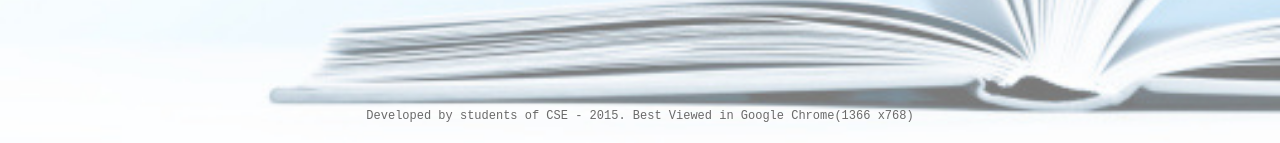
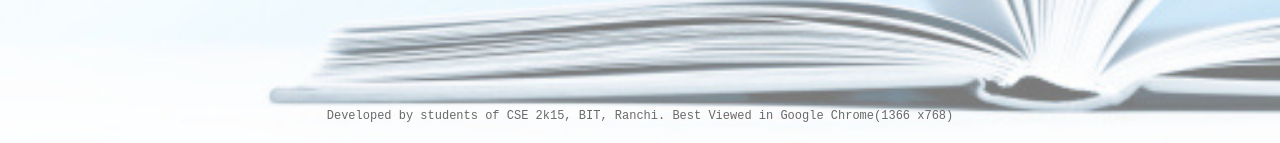
Before and after one commit to sonudoo/bitzoom, a PHP site: page /index.php in a window 1280 px wide. Shown: the part 703-846 px from the top of the page. Run offline with PHP 8.4, Linux system fonts and the light colour scheme; a user stored in the database is signed in.

Commit message:
Update footer.php

```diff
--- a/footer.php
+++ b/footer.php
@@ -1,3 +1,3 @@
 <!-- This is the footer file which contains data about designers, developers etc. The content of this file appears in the footer of the page -->
 <br><br><br><br><br><br><br><br><br><br><br><br>
-    <div class = ""> </div> <div class = "col-sm-12" style="font-size: 12px;padding-top: 5px; text-align:center;   color:#696969;font-family:Courier New;letter-spacing: 0px"> Developed by students of CSE - 2015. Best Viewed in Google Chrome(1366 x768) <br> <br> </div> <div class=""></div>
+    <div class = ""> </div> <div class = "col-sm-12" style="font-size: 12px;padding-top: 5px; text-align:center;   color:#696969;font-family:Courier New;letter-spacing: 0px"> Developed by students of CSE 2k15, BIT, Ranchi. Best Viewed in Google Chrome(1366 x768) <br> <br> </div> <div class=""></div>
```
